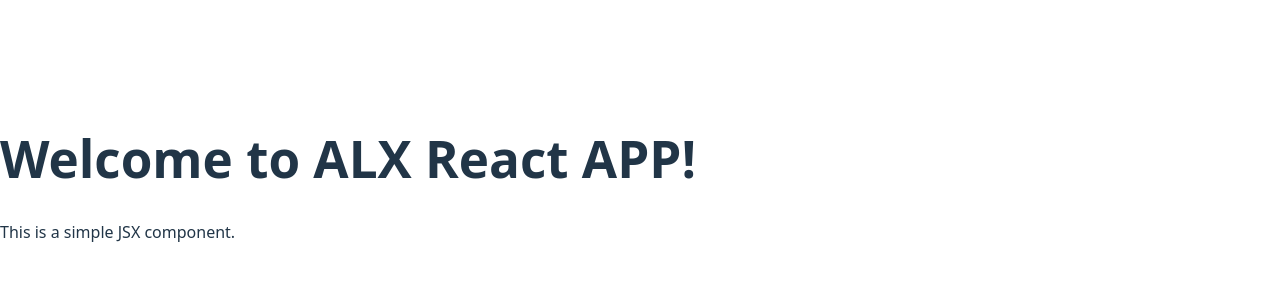
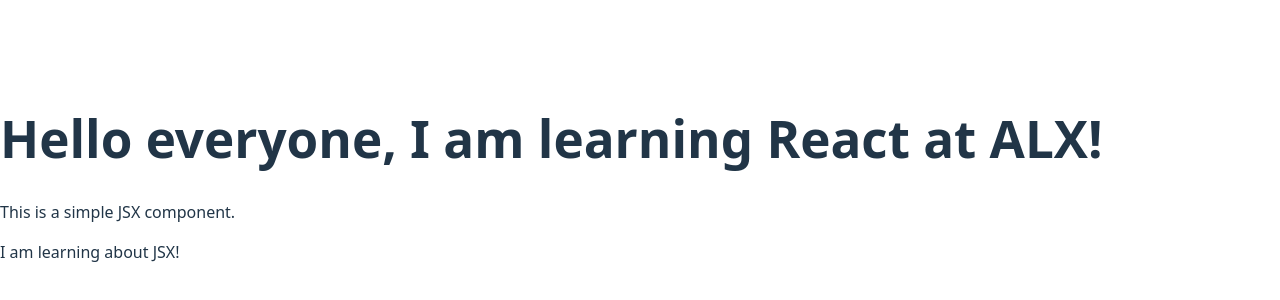
Before and after one commit to Kingmayor17/alx-fe-reactjs, a React (Vite) app in the folder alx-react-app/: page / in a window 1280 px wide. Shown: the part 222-522 px from the top of the page. Built offline with nearby package versions, Linux system fonts and the light colour scheme.

Commit message:
Add WelcomeMessage component with JSX 1 example

```diff
--- a/alx-react-app/src/components/WelcomeMessage.jsx
+++ b/alx-react-app/src/components/WelcomeMessage.jsx
@@ -1,8 +1,9 @@
 function WelcomeMessage() {
     return (
         <div>
-            <h1>Welcome to ALX React APP!</h1>
+            <h1>Hello everyone, I am learning React at ALX!</h1>
             <p>This is a simple JSX component.</p>
+            <p>I am learning about JSX!</p>
         </div>
     );
 }
```
